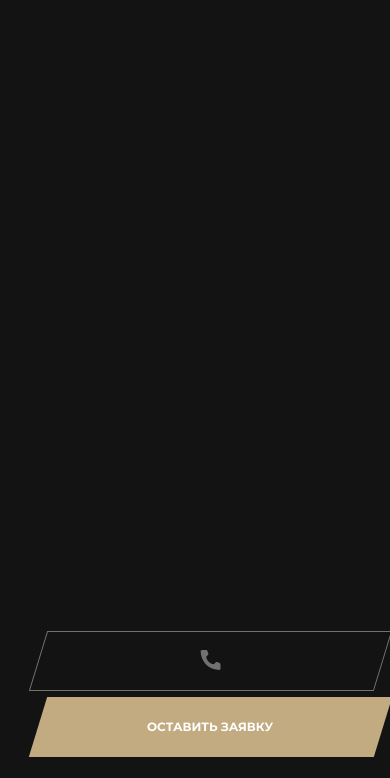
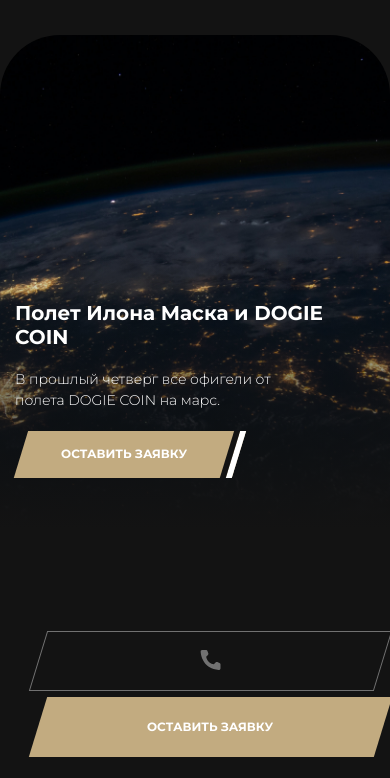
Before and after one commit to psdhtmlcss/magwai_test, a website built with Vite: page index.html in a window 390 px wide. Shown: the part 66-844 px from the top of the page. Built offline with nearby package versions, Linux system fonts and the light colour scheme.

Commit message:
hero block

```diff
--- /dev/null
+++ b/common.blocks/heading/heading.scss
@@ -0,0 +1,10 @@
+@use '../variables.scss' as v;
+@use '../mixins.scss' as m;
+
+.heading {
+  @include m.font-montserrat(700);
+  font-size: 42px;
+  line-height: 51.2px;
+  color: v.$white-color;
+  margin: 0;
+}
--- /dev/null
+++ b/common.blocks/hero/__button-primary/hero__button-primary.scss
@@ -0,0 +1,11 @@
+.hero__button-primary {
+  @media screen and (max-width: 767px) {
+    height: 46.69px;
+    margin-left: 6px;
+
+    .button-primary__decoration {
+      padding-left: 40px;
+      padding-right: 40px;
+    }
+  }
+}
--- /dev/null
+++ b/common.blocks/hero/__container/hero__container.scss
@@ -0,0 +1,4 @@
+.hero__container {
+  margin: 0 auto;
+  width: 100%;
+}
--- /dev/null
+++ b/common.blocks/hero/__content/hero__content.scss
@@ -0,0 +1,18 @@
+.hero__content {
+  display: flex;
+  align-items: end;
+  width: 100%;
+  height: 520px;
+  padding-bottom: 96px;
+  box-sizing: border-box;
+  background: linear-gradient(180deg, rgba(19, 19, 19, 0) 0%, #131313 100%);
+
+  @media screen and (max-width: 768px) {
+    padding-bottom: 76px;
+  }
+
+  @media screen and (max-width: 767px) {
+    height: 281px;
+    padding-bottom: 52px;
+  }
+}
--- /dev/null
+++ b/common.blocks/hero/__heading/hero__heading.scss
@@ -0,0 +1,13 @@
+.hero__heading {
+
+  @media screen and (max-width: 768px) {
+    font-size: 38px;
+    line-height: 46.32px;
+    max-width: 430px;
+  }
+
+  @media screen and (max-width: 767px) {
+    font-size: 20px;
+    line-height: 24.38px;
+  }
+}
--- /dev/null
+++ b/common.blocks/hero/__paragraph/hero__paragraph.scss
@@ -0,0 +1,23 @@
+@use '../../variables.scss' as v;
+@use '../../mixins.scss' as m;
+
+.hero__paragraph {
+  @include m.font-montserrat(300);
+  font-size: 16px;
+  line-height: 24px;
+  color: v.$white-color;
+  margin: 40px 0;
+
+  @media screen and (max-width: 768px) {
+    font-size: 16px;
+    line-height: 24px;
+    max-width: 447px;
+  }
+
+  @media screen and (max-width: 767px) {
+    font-size: 14px;
+    line-height: 21px;
+    margin: 20px 0;
+    max-width: 293px;
+  }
+}
--- /dev/null
+++ b/common.blocks/hero/hero.scss
@@ -0,0 +1,17 @@
+.hero {
+  display: flex;
+  align-items: end;
+  height: 960px;
+  border-radius: 60px 60px 0 0;
+  overflow: hidden;
+  background: url("./common.blocks/hero/hero.webp") center no-repeat;
+  background-size: cover;
+
+  @media screen and (max-width: 768px) {
+    height: 907px;
+  }
+
+  @media screen and (max-width: 767px) {
+    height: 495px;
+  }
+}
--- a/index.html
+++ b/index.html
@@ -6,7 +6,7 @@
   <title>Magwai</title>
   <link rel="preconnect" href="https://fonts.googleapis.com">
   <link rel="preconnect" href="https://fonts.gstatic.com" crossorigin>
-  <link href="https://fonts.googleapis.com/css2?family=Montserrat:wght@400;700&family=Mulish:wght@600;700&display=swap" rel="stylesheet">
+  <link href="https://fonts.googleapis.com/css2?family=Montserrat:wght@300;400;700&family=Mulish:wght@600;700&display=swap" rel="stylesheet">
   <link rel="stylesheet" href="./main.scss">
   <script type="module" src="./index.js" defer></script>
 </head>
@@ -59,5 +59,19 @@
       </div>
     </div>
   </header>
+
+  <main class="main">
+    <section class="hero">
+      <div class="hero__content">
+        <div class="container hero__container">
+          <h1 class="heading hero__heading">Полет Илона Маска и DOGIE COIN</h1>
+          <p class="hero__paragraph">В прошлый четверг все офигели от полета DOGIE COIN на марс.</p>
+          <button type="button" class="button-primary hero__button-primary">
+            <div class="button-primary__decoration"><span>Оставить заявку</span></div>
+          </button>
+        </div>
+      </div>
+    </section>
+  </main>
 </body>
 </html>
```
Also changed, not shown: main.scss (+7 -0 lines), common.blocks/hero/hero.webp (added).
